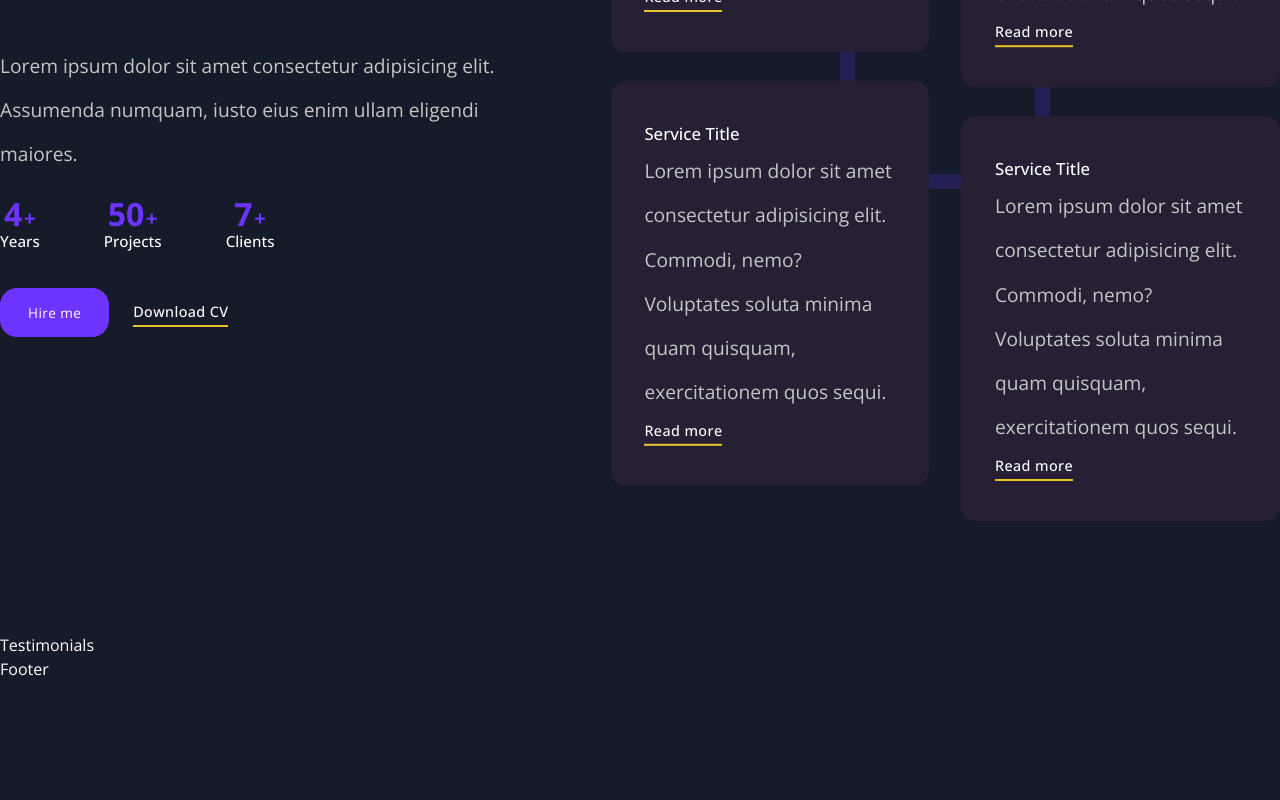
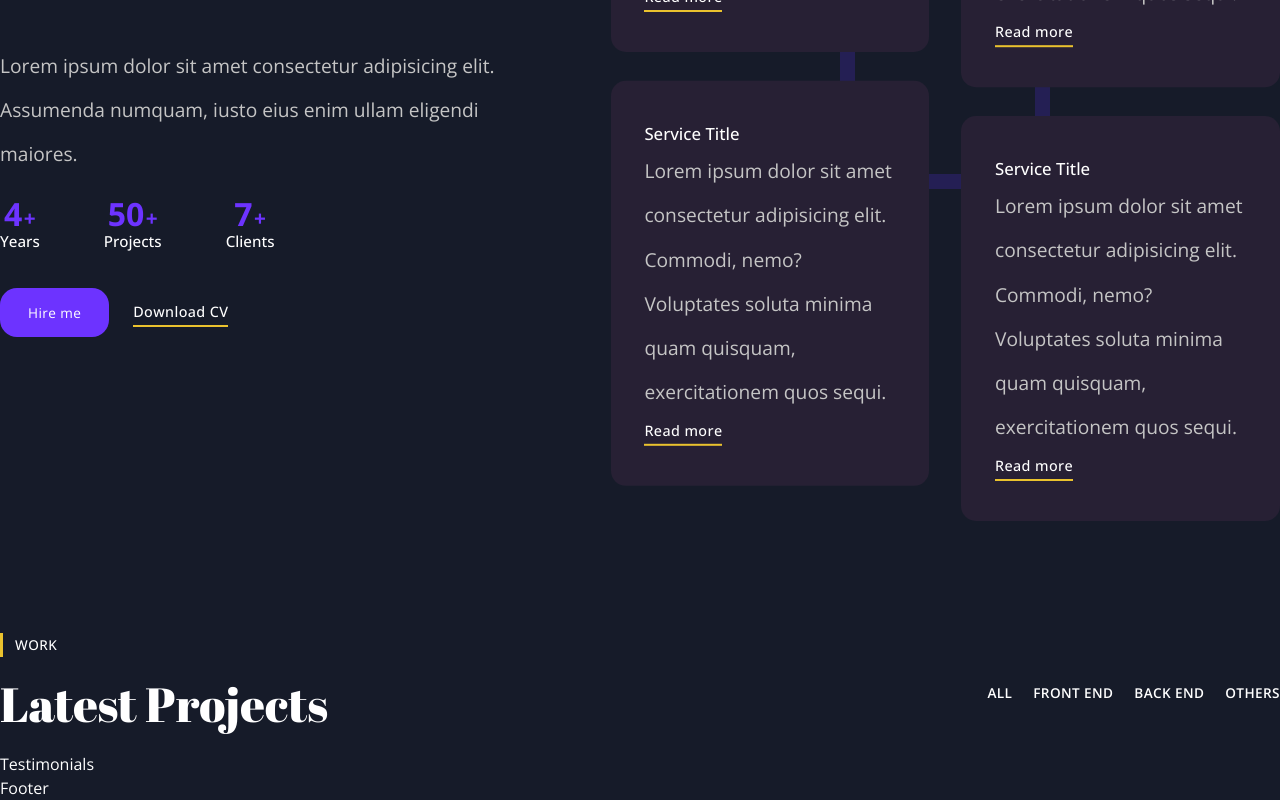
Before and after one commit to AbidAlWassie/React-Portfolio-main, a React (Create React App) app: page / in a window 1280 px wide. Shown: the part 2633-3433 px from the top of the page. Before the commit the page ends 3314 px from the top, so only its background shows below. Built offline with nearby package versions, Linux system fonts and the light colour scheme.

Commit message:
working on the portfolio section

```diff
--- a/package.json
+++ b/package.json
@@ -12,7 +12,7 @@
     "react": "^18.0.0",
     "react-dom": "^18.0.0",
     "react-icons": "^4.3.1",
-    "react-scripts": "5.0.1",
+    "react-scripts": "^5.0.1",
     "scrollreveal": "^4.0.9",
     "web-vitals": "^2.1.4"
   },
--- a/src/App.css
+++ b/src/App.css
@@ -483,3 +483,39 @@ html {
   position: relative;
   padding: 7rem 0;
 }
+
+/* Work Section */
+
+.portfolio-header {
+  display: flex;
+  justify-content: flex-end;
+  align-items: center;
+  justify-content: space-between;
+}
+
+.portfolio-title {
+  /* display: flex;
+  justify-content: flex-end;
+  align-items: flex-end;
+  justify-content: space-between; */
+  padding-bottom: 1rem;
+}
+
+/* .filter-btns {
+
+} */
+
+.filter-btn {
+  display: inline-block;
+  color: white;
+  background: none;
+  outline: none;
+  border: none;
+  cursor: pointer;
+  font-size: 0.85rem;
+  font-weight: 600;
+  letter-spacing: 0.4px;
+  margin-left: 1.3rem;
+  /* font-family: inherit; */
+  text-transform: uppercase;
+}
--- a/src/App.js
+++ b/src/App.js
@@ -23,9 +23,9 @@ function App() {
       <Navbar />
       <Header />
       <About />
-      <Work />
       <Skills />
       <Services />
+      <Work />
       <Testimonials />
       <Footer />
     </div>
--- a/src/container/Work/Work.jsx
+++ b/src/container/Work/Work.jsx
@@ -2,7 +2,28 @@ import React from 'react'
 
 const Work = () => {
   return (
-    <div className=''></div>
+    <div className="work" id="work">
+        <div className="container mx-auto w-full">
+
+          <div className="portfolio-header">
+
+          <div className="portfolio-title">
+            <h3 className="sub-heading">Work</h3>
+            <h1 className="heading">Latest Projects</h1>
+          </div>
+
+          <div className="filter-btns">
+            <button className="filter-btn">All</button>
+            <button className="filter-btn">Front end</button>
+            <button className="filter-btn">Back end</button>
+            <button className="filter-btn">Others</button>
+          </div>
+
+          </div>
+
+          <div className="portfolio-items hidden"></div>
+        </div>
+    </div>
   )
 }
 
```
Also changed, not shown: 1 other file (tests, documents, lock files or other folders).
